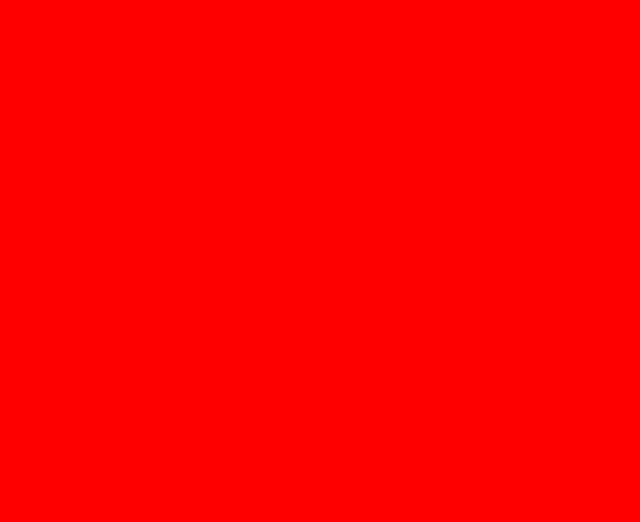
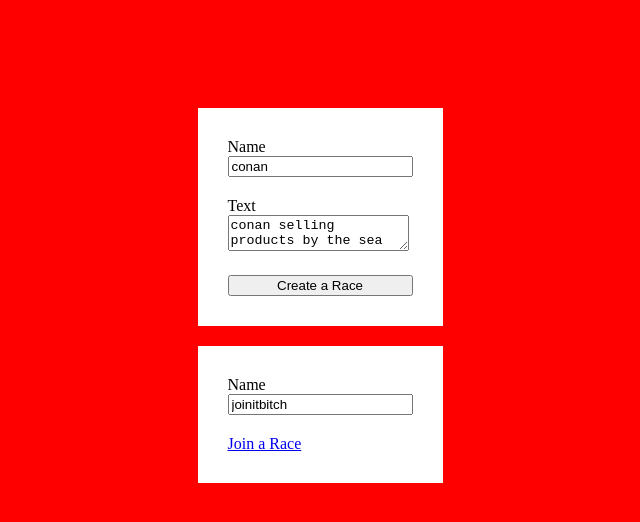
Before and after one commit to yagiro/nekuda, a React app: page /multi in a window 1280 px wide. Before the commit this address had no page. Shown: the whole page, without its empty margins (320-960 px from the left). Built offline with nearby package versions, Linux system fonts and the light colour scheme; a web font is replaced by a local one.

Commit message:
create ui structure: - create race - join race - race page

```diff
--- a/src/app/App.scss
+++ b/src/app/App.scss
@@ -1,3 +1,4 @@
+@import '../lib/utils.scss';
 @import url('https://fonts.googleapis.com/css2?family=Knewave&family=Patua+One&display=swap');
 
 body {
--- /dev/null
+++ b/src/app/common/components/button/Button.js
@@ -0,0 +1,3 @@
+export default function Button(props) {
+    return <button { ...props } />
+}
--- /dev/null
+++ b/src/app/common/components/textInput/LabeldTextInput.js
@@ -0,0 +1,13 @@
+import TextInput from './TextInput'
+
+export default function LabeledTextInput(props) {
+
+    const { label, ...otherProps } = props
+
+    return (
+        <div className="flex-col">
+            <div>{ label }</div>
+            <TextInput placeholder={ label } { ...otherProps } />
+        </div>
+    )
+}
--- /dev/null
+++ b/src/app/common/components/textInput/TextInput.js
@@ -0,0 +1,5 @@
+export default function TextInput(props) {
+    return (
+        <input type="text" { ...props } />
+    )
+}
--- /dev/null
+++ b/src/app/common/components/textarea/Textarea.js
@@ -0,0 +1,5 @@
+export default function Textarea(props) {
+    return (
+        <textarea { ...props } />
+    )
+}
--- a/src/app/klidi/gameControls/GameControls.js
+++ b/src/app/klidi/gameControls/GameControls.js
@@ -1,10 +1,8 @@
 import { useEffect, useRef, useState } from 'react'
 import { useGameContext } from '../context/klidiContext'
+import Button from '../../common/components/button/Button'
+
 import './GameControls.scss'
-
-function Button(props) {
-    return <button { ...props } />
-}
 
 function Stopper({ active }) {
 
--- a/src/app/klidi/gameControls/GameControls.scss
+++ b/src/app/klidi/gameControls/GameControls.scss
@@ -4,14 +4,6 @@ $active-color: #ffe526;
     display: flex;
     flex-direction: column;
     align-items: center;
-}
-
-.stopper {
-    font-family: 'Knewave', cursive;
-    font-size: 3.5em;
-    margin: 70px;
-    color: $active-color;
-}
 
     button {
         background: transparent;
@@ -34,3 +26,11 @@ button {
             color: $active-color; //#faff06;
         }
     }
+}
+
+.stopper {
+    font-family: 'Knewave', cursive;
+    font-size: 3.5em;
+    margin: 70px;
+    color: $active-color;
+}
--- a/src/app/nekuda/Nekuda.js
+++ b/src/app/nekuda/Nekuda.js
@@ -1,12 +1,16 @@
 import { Routes, Route } from 'react-router-dom'
 
+import Home from './home/Home'
 import Klidi from '../klidi/Klidi'
-import Home from './home/Home'
+import MultiPlayer from './multi/MultiPlayer'
+import RacePage from './race/RacePage'
 
 export default function Nekuda() {
     return (
         <Routes>
             <Route path="/single" element={ <Klidi /> } />
+            <Route path="/multi" element={ <MultiPlayer /> } />
+            <Route path="/race/:raceName" element={ <RacePage /> } />
             <Route path="/" element={ <Home /> } />
         </Routes>
     )
--- a/src/app/nekuda/home/Home.js
+++ b/src/app/nekuda/home/Home.js
@@ -2,12 +2,13 @@ import { Link } from 'react-router-dom'
 
 export default function Home() {
     return (
-        <div>
+        <div className="flex-col spaced-col">
             <div>
                 Home!
             </div>
-            <div>
+            <div className="flex-col spaced-col">
                 <Link to="/single">Single Player</Link>
+                <Link to="/multi">Multi Player</Link>
             </div>
         </div>
     )
--- /dev/null
+++ b/src/app/nekuda/multi/MultiPlayer.js
@@ -0,0 +1,16 @@
+import CreateRace from './createRace/CreateRace'
+import JoinRace from './joinRace/JoinRace'
+
+import './MultiPlayer.scss'
+
+export default function MultiPlayer() {
+
+    return (
+        <div className="multi-player">
+            <div className="flex-col spaced-col">
+                <CreateRace />
+                <JoinRace />
+            </div>
+        </div>
+    )
+}
--- /dev/null
+++ b/src/app/nekuda/multi/MultiPlayer.scss
@@ -0,0 +1,3 @@
+.multi-player {
+
+}
--- /dev/null
+++ b/src/app/nekuda/multi/createRace/CreateRace.js
@@ -0,0 +1,38 @@
+import { useState } from 'react'
+import LabeledTextInput from '../../../common/components/textInput/LabeldTextInput'
+import Textarea from '../../../common/components/textarea/Textarea'
+
+import './CreateRace.scss'
+import Button from '../../../common/components/button/Button'
+
+export default function CreateRace() {
+
+    const [ name, setName ] = useState('conan')
+    const [ text, setText ] = useState('conan selling products by the sea shore')
+
+    const createRace = () => {
+        const race = {
+            name,
+            text,
+        }
+        // todo: nekudaApi.createRace(race)
+    }
+
+    return (
+        <div className="create-race flex-col spaced-col">
+            <LabeledTextInput
+                label="Name"
+                value={ name }
+                onChange={ e => setName(e.target.value) }
+            />
+            <div>
+                <div>Text</div>
+                <Textarea
+                    value={ text }
+                    onChange={ e => setText(e.target.value) }
+                />
+            </div>
+            <Button onClick={ createRace }>Create a Race</Button>
+        </div>
+    )
+}
--- /dev/null
+++ b/src/app/nekuda/multi/createRace/CreateRace.scss
@@ -0,0 +1,4 @@
+.create-race {
+    padding: 30px;
+    background: white;
+}
--- /dev/null
+++ b/src/app/nekuda/multi/joinRace/JoinRace.js
@@ -0,0 +1,21 @@
+import { useState } from 'react'
+import { Link } from 'react-router-dom'
+import LabeledTextInput from '../../../common/components/textInput/LabeldTextInput'
+
+import './JoinRace.scss'
+
+export default function JoinRace() {
+
+    const [ raceName, setRaceName ] = useState('joinitbitch')
+
+    return (
+        <div className="join-race flex-col spaced-col">
+            <LabeledTextInput
+                label="Name"
+                value={ raceName }
+                onChange={ e => setRaceName(e.target.value) }
+            />
+            <Link to={ `/race/${ raceName }` }>Join a Race</Link>
+        </div>
+    )
+}
--- /dev/null
+++ b/src/app/nekuda/multi/joinRace/JoinRace.scss
@@ -0,0 +1,4 @@
+.join-race {
+    padding: 30px;
+    background: white;
+}
--- /dev/null
+++ b/src/app/nekuda/race/RacePage.js
@@ -0,0 +1,12 @@
+import { useParams } from 'react-router-dom'
+
+export default function RacePage(props) {
+    const routeParams = useParams()
+    return (
+        <div>
+            <div>
+                Race: { routeParams.raceName }
+            </div>
+        </div>
+    )
+}
--- /dev/null
+++ b/src/lib/utils.scss
@@ -0,0 +1,21 @@
+.flex-row {
+    display: flex;
+    flex-direction: row;
+}
+
+.flex-col {
+    display: flex;
+    flex-direction: column;
+}
+
+.spaced-col {
+    > *:nth-child(n + 2) {
+        margin-top: 20px;
+    }
+}
+
+.spaced-row {
+    > *:nth-child(n + 2) {
+        margin-left: 20px;
+    }
+}
```
Lines whose indentation alone changed are shown as unchanged.
